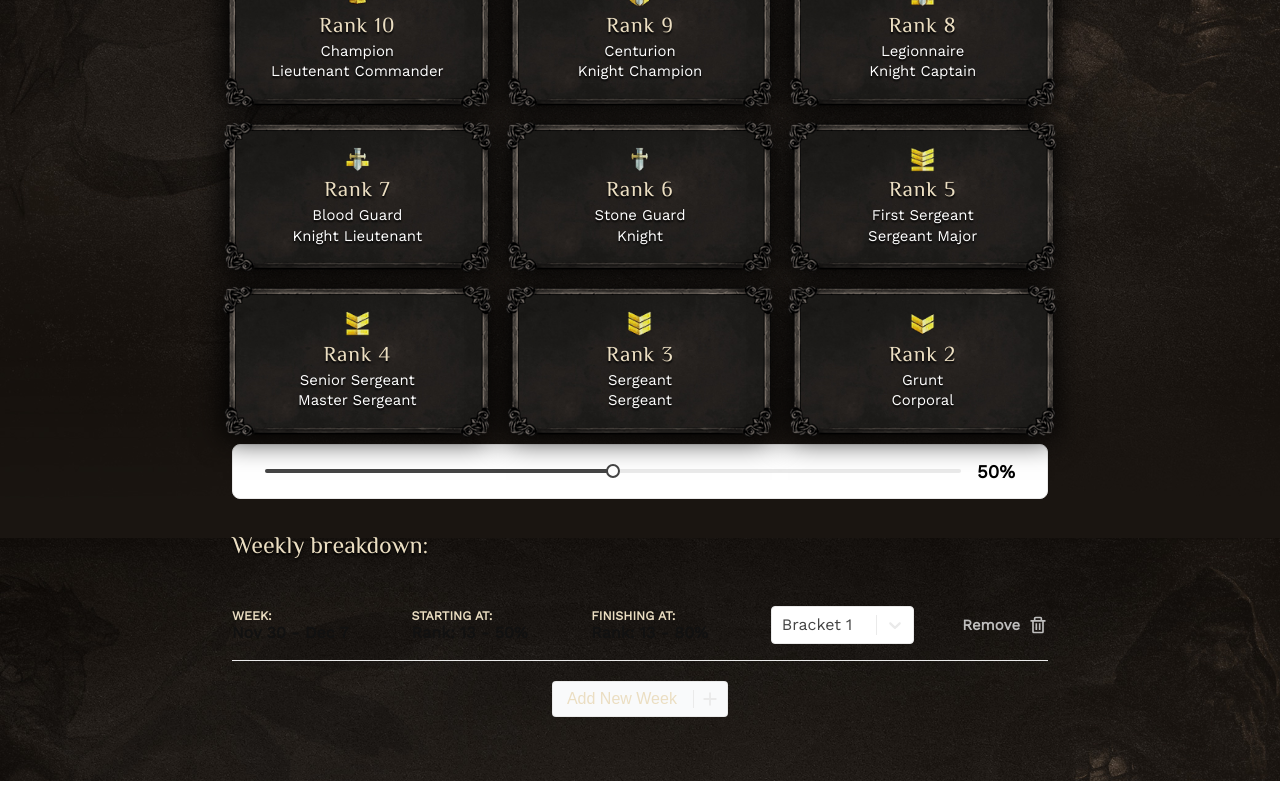
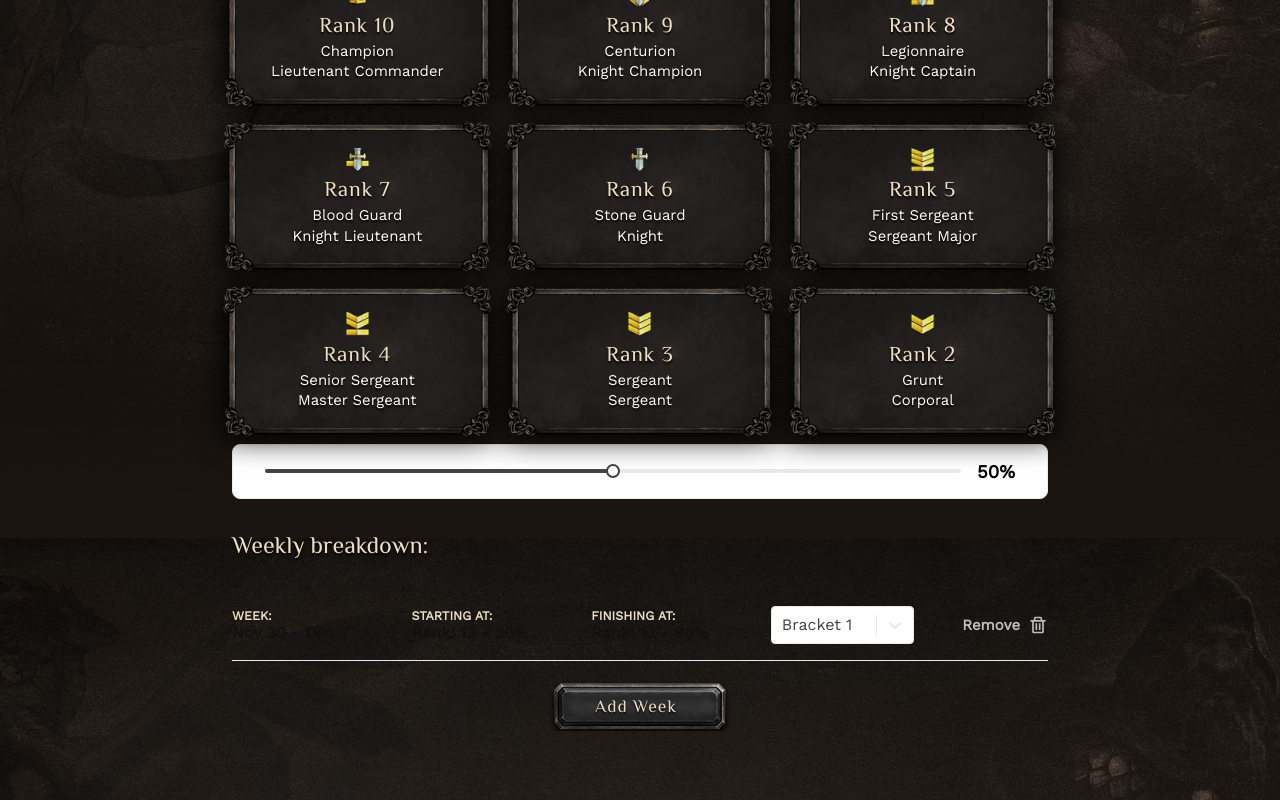
Before and after one commit to Xnw1k/SoM_Ranker_PUB, a React (Create React App) app: page / in a window 1280 px wide. Shown: the part 262-1062 px from the top of the page. Built offline with nearby package versions, Linux system fonts and the light colour scheme.

Commit message:
updated button component

```diff
--- a/src/App.scss
+++ b/src/App.scss
@@ -110,7 +110,6 @@ body {
   ul {
     list-style: none;
     text-align: center;
-    // color: RGBA(255, 255, 255, 0.15);
     margin-top: 0.333rem;
     li {
       text-shadow: RGB(0 0 0) 0px 2px 2px;
@@ -243,58 +242,30 @@ body {
 }
 
 .btn {
-  width: fit-content;
+  // background: orange;
+  background-image: url("./assets/btn.png");
+  min-width: 185px;
+  height: 55px;
   display: flex;
-  background: transparent;
-  border: 0;
-  font-family: "Source Sans Pro", sans-serif;
-  font-weight: 500;
-  font-size: 1em;
-  outline: 0;
-  border-radius: 4px;
-  color: $text;
-  padding: 8px 14px;
-  white-space: nowrap;
-  background: linear-gradient($primary, $primary) padding-box, linear-gradient(45deg, $border, $border) border-box;
-  border-width: 1px;
-  border-style: solid;
-  border-color: transparent;
+  align-items: center;
+  justify-content: center;
+  padding-right: 0.5rem;
+  backgorund-size: cover;
+  background-repeat: no-repeat;
   position: relative;
-  transition: transform 0.15s cubic-bezier(0.39, 0.575, 0.565, 1);
-
+  backgorund-position: center;
   &:hover {
     cursor: pointer;
-    transform: scale(1.05);
-    box-shadow: (rgba(0, 0, 0, 0.05%) 0px 5px 10px);
-
-    aside {
-      color: $text;
-    }
+    background-image: url("./assets/btn-a.png");
   }
-
-  p {
-    display: inline-block;
-  }
-
-  aside {
-    transition: color 0.3s linear;
-    margin-left: 1rem;
-    margin-right: 0.6rem;
-    border-left: 1px solid $border;
-    padding: 0 0.3rem;
-    vertical-align: middle;
-    display: inline-block;
-    color: $border;
-    position: relative;
-
-    div {
-      position: absolute;
-      top: 60%;
-      margin-left: 0;
-      margin-right: 0;
-      transform: translateY(-50%);
-      vertical-align: middle;
-    }
+  & > span {
+    position: absolute;
+    top: 0.9rem;
+    font-weight: 400;
+    font-family: $warcraftText;
+    font-size: 1.1rem;
+    letter-spacing: 1px;
+    text-shadow: RGB(0 0 0) 0px 2px 2px;
   }
 }
 
--- a/src/components/Weeks.tsx
+++ b/src/components/Weeks.tsx
@@ -18,12 +18,7 @@ export const Weeks: React.FC = () => {
       </div>
       <div style={{ display: "flex", alignItems: "center", justifyContent: "center" }}>
         <div className="btn" onClick={() => setBracket(0)}>
-          <p>Add New Week</p>
-          <aside>
-            <div>
-              <RiAddLine size={22} />
-            </div>
-          </aside>
+          <span>Add Week</span>
         </div>
       </div>
     </>
```
Also changed, not shown: src/assets/btn-a.png (added), src/assets/btn.png (added).
